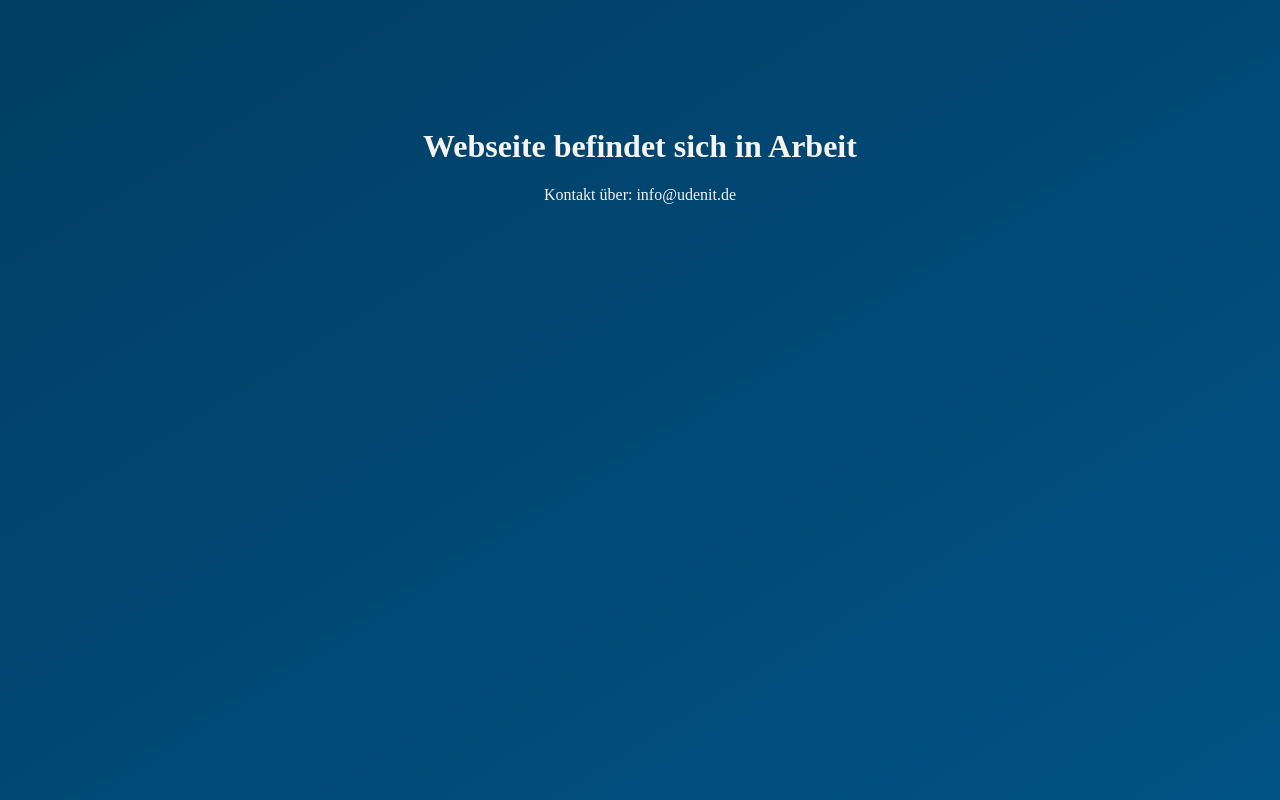
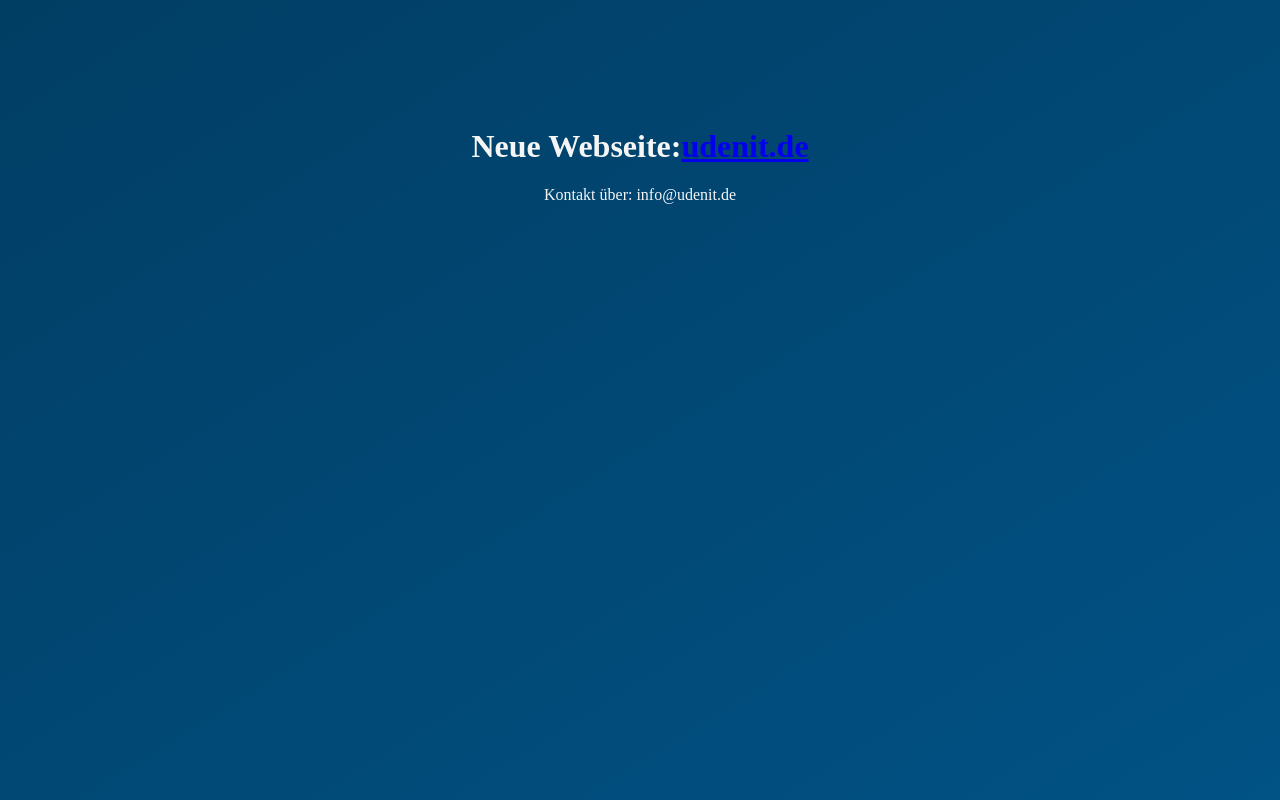
Before and after one commit to udenit/inarbeit, a plain HTML site: page index.html in a window 1280 px wide. Drawn offline with Linux system fonts and the light colour scheme.

Commit message:
Link zu neuer Webseite

```diff
--- a/index.html
+++ b/index.html
@@ -9,7 +9,7 @@
     <link rel="shortcut icon" href="favicon.ico" type="image/x-icon">
 </head>
 <body>
-    <h1>Webseite befindet sich in Arbeit</h1>
+    <h1>Neue Webseite:<a href="https://udenit.de">udenit.de</a></h1>
     <p>Kontakt über: info@udenit.de</p>
 </body>
 </html>
```
